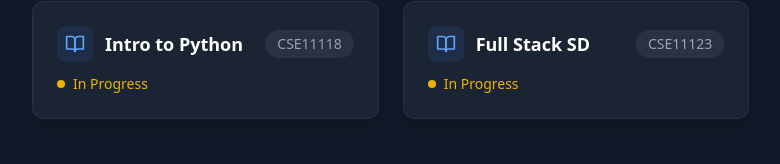
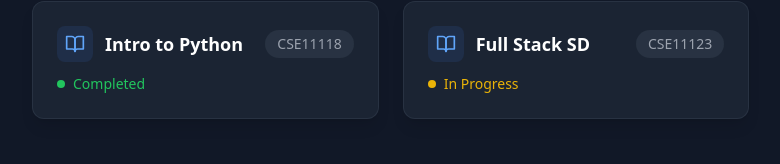
Before and after one commit to DevAdvancer/Study-notes-Viewer, a React (Vite) app: page / in a window 1280 px wide. Shown: the part 171-335 px from the top of the page, without its empty margins (64-844 px from the left). Built offline with nearby package versions, Linux system fonts and the light colour scheme.

Commit message:
Final Completed Python

```diff
--- a/src/data/notes.ts
+++ b/src/data/notes.ts
@@ -8,7 +8,7 @@ export const notes: Note[] = [
       subject: 'Intro to Python',
       subjectCode: 'CSE11118',
       content: pythonIntro,
-      progress: 'in-progress'
+      progress: 'completed'
   },
   {
       id: '2',
```
